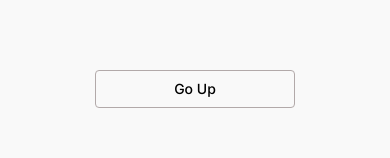
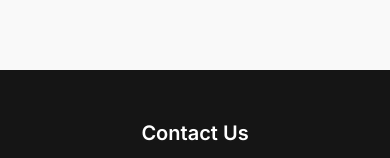
Before and after one commit to Emmadegreat/stage2-task, a Next.js app: page / in a window 390 px wide. Shown: the part 3679-3837 px from the top of the page. Built offline with nearby package versions, Linux system fonts and the light colour scheme.

Commit message:
codes optimized

```diff
--- a/src/components/products.tsx
+++ b/src/components/products.tsx
@@ -35,13 +35,6 @@ const Products:React.FC = () => {
     }
 
     const toggleSeemore = () => setSeeMore(!seeMore);
-     const ScrollUp = () => {
-        window.scrollTo({
-            top: 0,
-            behavior: 'smooth'
-       })
-    }
-
 
     return (
         <>
@@ -152,13 +145,7 @@ const Products:React.FC = () => {
 
                 </div>
 
-                            <div className='mb-[5rem] m-auto flex justify-center items-center'>
-                    <button onClick={ScrollUp}
-                        className='font-[500] block sm:hidden w-[200px] p-2 text-sm text-[#000] text-center rounded
-                        border-[1px] border-[#B2A9A9]'>
-                        Go Up
-                    </button>
-                </div>
+
 
             </div>
         </>
```
